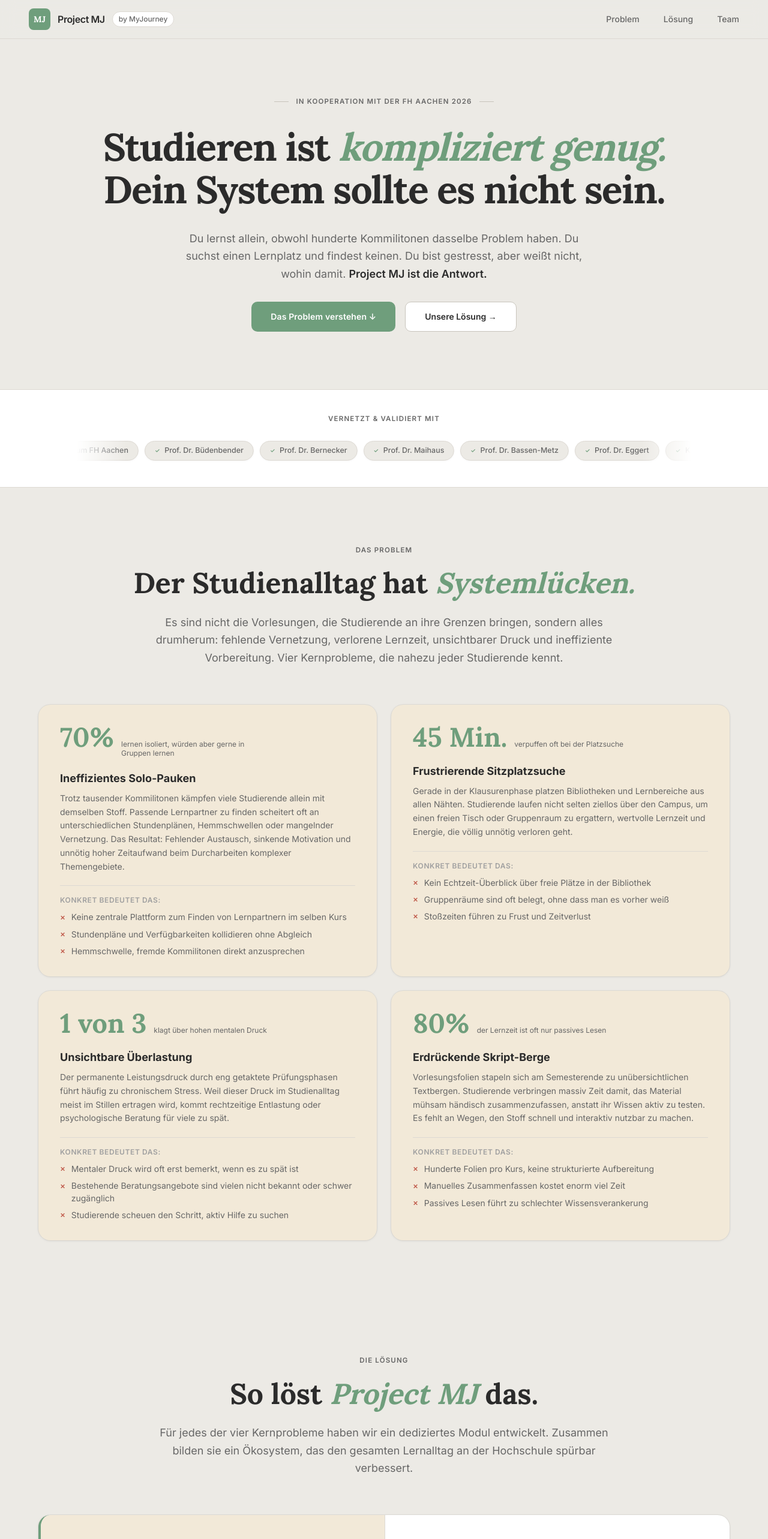
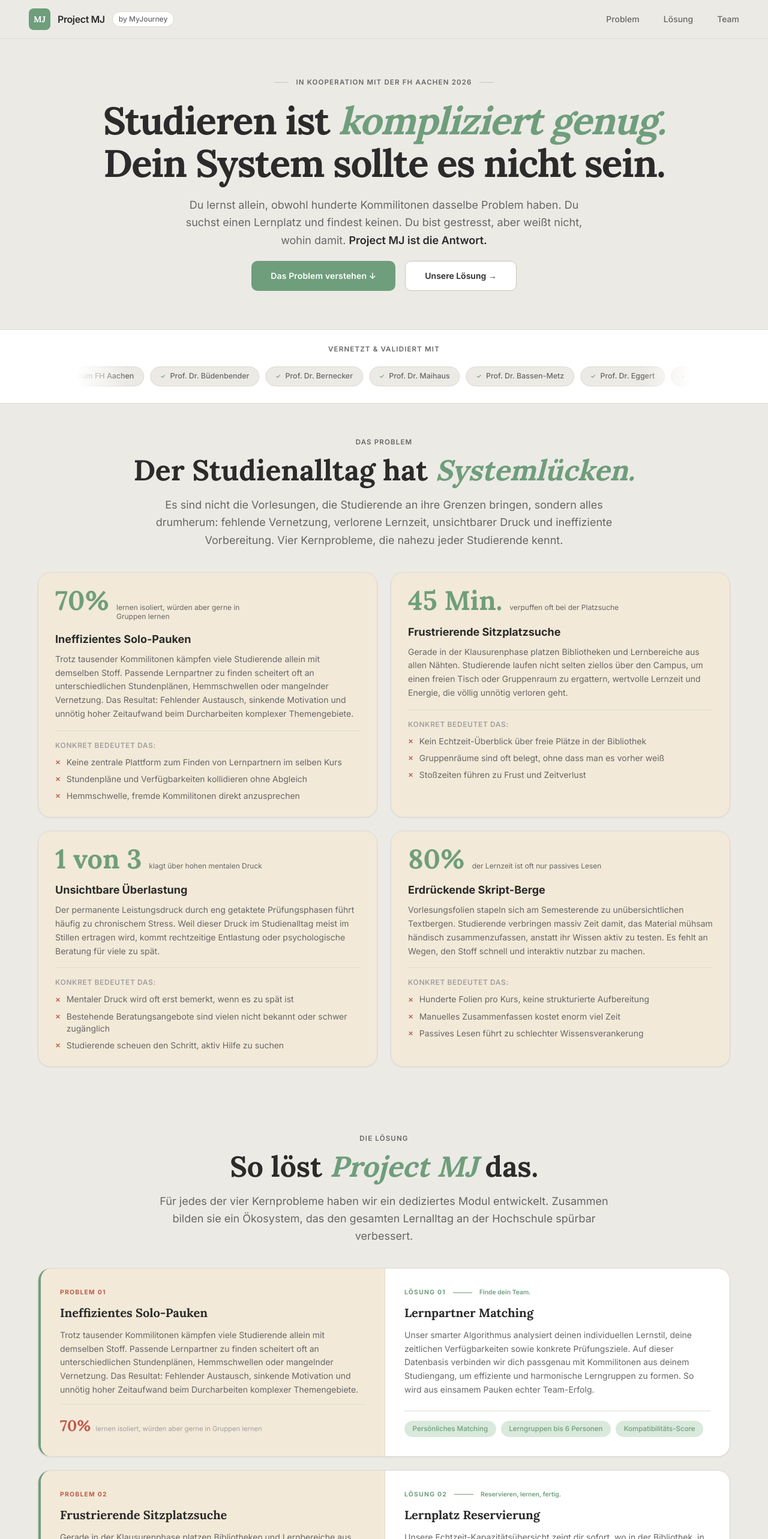
Before and after one commit to daxcodes/myjourney-landing-page, a Next.js app: page /flyer in a window 1280 px wide. Shown: the top 2566 px of the page at 60% size. Built offline with nearby package versions, Linux system fonts and the light colour scheme.

Commit message:
Flyer kompakter

```diff
--- a/src/app/flyer/page.tsx
+++ b/src/app/flyer/page.tsx
@@ -107,15 +107,15 @@
     role: "Projektverantwortlicher · Studierender",
     areas: ["Strategie"],
     quote: "„Kein Studierender sollte das Gefühl haben, auf dem Campus auf sich alleine gestellt zu sein.“",
-    bio: "Als aktiver Studierender an der FH Aachen weiß Darshan aus eigener Erfahrung, wie schnell man im dichten Uni-Alltag den Anschluss verlieren kann. Aus dieser persönlichen Betroffenheit heraus brennt er dafür, seinen Mitstudierenden Rückhalt zu geben. Mit Herzblut und Weitblick kümmert er sich um Finanzen, rechtliche Sicherheit und die Vision hinter Project MJ – damit der Campus wieder ein Ort des Miteinanders wird.",
+    bio: "Als aktiver Studierender an der FH Aachen weiß Darshan aus eigener Erfahrung, wie schnell man im dichten Uni-Alltag den Anschluss verlieren kann. Aus dieser persönlichen Betroffenheit heraus brennt er dafür, seinen Mitstudierenden Rückhalt zu geben. Mit Herzblut und Weitblick kümmert er sich um Finanzen, rechtliche Sicherheit und die Vision hinter Project MJ, damit der Campus wieder ein Ort des Miteinanders wird.",
   },
   {
     initials: "DM",
     name: "Dimitri Marcziter",
     role: "Technical Lead · Studierender",
-    areas: ["Technische Entwicklung"],
+    areas: ["Technische Entwicklung", "Marketing"],
     quote: "„Wir bauen nicht nur Software – wir bauen die Brücken, die im Uni-Alltag oft fehlen.“",
-    bio: "Als ehemaliger Wirtschaftsinformatik-Studierender und jetziger BWL-Student verbindet Dimitri technologisches Know-how mit wirtschaftlichem Verständnis. Er kennt schlaflose Nächte vor Prüfungen und den Frust über unübersichtliche Lerntools am eigenen Leib. Als CTO steckt er all seine Energie in die Entwicklung von Project MJ, um Studierenden den Alltag fühlbar zu erleichtern.",
+    bio: "Als ehemaliger Wirtschaftsinformatik-Studierender und jetziger BWL-Student verbindet Dimitri technologisches Know-how mit wirtschaftlichem Verständnis. Als Technical Lead verantwortet er primär die technische Entwicklung von Project MJ. Da er den Campus-Alltag selbst bestens kennt, bringt er sich genauso im Marketing ein, um die Plattform bei Studierenden bekannt zu machen und Feedback direkt aus der Praxis aufzunehmen.",
   },
 ];
 
@@ -215,8 +215,8 @@
         {/* ══════════════════════════════════════════════════════════
             1. HERO
             ══════════════════════════════════════════════════════════ */}
-        <section className="px-6 lg:px-12 py-16 lg:py-24">
-          <div className="max-w-5xl mx-auto text-center flex flex-col items-center gap-8">
+        <section className="px-6 lg:px-12 py-10 lg:py-16">
+          <div className="max-w-5xl mx-auto text-center flex flex-col items-center gap-5">
             <div className="flex items-center gap-3 fade-in" style={eyebrow}>
               <span style={{ width: "1.5rem", height: "1px", background: "var(--k1-border-dark)", display: "inline-block" }} />
               In Kooperation mit der FH Aachen 2026
@@ -253,9 +253,9 @@
 
 
         {/* ── Trust Marquee ─────────────────────────────────────── */}
-        <section className="py-10 px-6" style={{ borderTop: "1px solid var(--k1-border)", borderBottom: "1px solid var(--k1-border)", background: "var(--k1-bg-alt)" }}>
+        <section className="py-6 px-6" style={{ borderTop: "1px solid var(--k1-border)", borderBottom: "1px solid var(--k1-border)", background: "var(--k1-bg-alt)" }}>
           <div className="max-w-5xl mx-auto">
-            <p className="text-center mb-6" style={eyebrow}>Vernetzt &amp; validiert mit</p>
+            <p className="text-center mb-4" style={eyebrow}>Vernetzt &amp; validiert mit</p>
             <div className="overflow-hidden" style={{ maskImage: "linear-gradient(to right, transparent, black 8%, black 92%, transparent)", WebkitMaskImage: "linear-gradient(to right, transparent, black 8%, black 92%, transparent)" }}>
               <div className="marquee-track gap-2.5 py-1">
                 {[...trustPartners, ...trustPartners].map((inst, i) => (
@@ -285,13 +285,13 @@
         {/* ══════════════════════════════════════════════════════════
             2. DAS PROBLEM — Deep Dive
             ══════════════════════════════════════════════════════════ */}
-        <section id="problem" className="py-24 px-6 lg:px-12" ref={problemRef}>
+        <section id="problem" className="py-14 px-6 lg:px-12" ref={problemRef}>
           <div className="max-w-6xl mx-auto">
 
             {/* Section header */}
-            <div className="text-center mb-16">
-              <p className="reveal mb-5" style={eyebrow}>Das Problem</p>
-              <h2 className="reveal reveal-delay-1 text-3xl lg:text-5xl mb-6" style={{ ...sectionHeading }}>
+            <div className="text-center mb-10">
+              <p className="reveal mb-3" style={eyebrow}>Das Problem</p>
+              <h2 className="reveal reveal-delay-1 text-3xl lg:text-5xl mb-4" style={{ ...sectionHeading }}>
                 Der Studienalltag hat{" "}
                 <em style={{ fontStyle: "italic", color: "var(--k1-accent)" }}>Systemlücken.</em>
               </h2>
@@ -309,11 +309,11 @@
                   style={{
                     background: "var(--k1-bg-warm)",
                     borderRadius: "1.25rem",
-                    padding: "2rem 2.25rem",
+                    padding: "1.5rem 1.75rem",
                     boxShadow: "var(--shadow-card)",
                     display: "flex",
                     flexDirection: "column",
-                    gap: "1.25rem",
+                    gap: "1rem",
                   }}
                 >
                   {/* Stat */}
@@ -358,13 +358,13 @@
         {/* ══════════════════════════════════════════════════════════
             3. DIE LÖSUNG — MJs 4 Module
             ══════════════════════════════════════════════════════════ */}
-        <section id="solution" className="py-24 px-6 lg:px-12" ref={solutionRef}>
+        <section id="solution" className="py-14 px-6 lg:px-12" ref={solutionRef}>
           <div className="max-w-6xl mx-auto">
 
             {/* Section header */}
-            <div className="text-center mb-16">
-              <p className="reveal mb-5" style={eyebrow}>Die Lösung</p>
-              <h2 className="reveal reveal-delay-1 text-3xl lg:text-5xl mb-6" style={{ ...sectionHeading }}>
+            <div className="text-center mb-10">
+              <p className="reveal mb-3" style={eyebrow}>Die Lösung</p>
+              <h2 className="reveal reveal-delay-1 text-3xl lg:text-5xl mb-4" style={{ ...sectionHeading }}>
                 So löst{" "}
                 <em style={{ fontStyle: "italic", color: "var(--k1-accent)" }}>Project MJ</em>{" "}
                 das.
@@ -375,7 +375,7 @@
             </div>
 
             {/* Solution cards — each paired with its problem */}
-            <div className="flex flex-col gap-10">
+            <div className="flex flex-col gap-6">
               {problemSolutions.map((item, i) => (
                 <div
                   key={item.num}
@@ -390,7 +390,7 @@
                 >
                   <div className="grid lg:grid-cols-[1fr_1fr] gap-0">
                     {/* Left — The Problem (recap) */}
-                    <div className="p-8 lg:p-10 flex flex-col gap-4" style={{ background: "var(--k1-bg-warm)", borderRight: "1px solid var(--k1-border)" }}>
+                    <div className="p-6 lg:p-8 flex flex-col gap-3" style={{ background: "var(--k1-bg-warm)", borderRight: "1px solid var(--k1-border)" }}>
                       <div className="flex items-center gap-3">
                         <span style={{ fontSize: "0.65rem", fontWeight: 700, letterSpacing: "0.12em", textTransform: "uppercase", color: "#C05A4A", fontFamily: "var(--font-body)" }}>
                           Problem {item.num}
@@ -409,7 +409,7 @@
                     </div>
 
                     {/* Right — The Solution */}
-                    <div className="p-8 lg:p-10 flex flex-col gap-4">
+                    <div className="p-6 lg:p-8 flex flex-col gap-3">
                       <div className="flex items-center gap-3">
                         <span style={{ fontSize: "0.65rem", fontWeight: 700, letterSpacing: "0.12em", textTransform: "uppercase", color: "var(--k1-accent)", fontFamily: "var(--font-body)" }}>
                           Lösung {item.num}
@@ -455,13 +455,13 @@
         {/* ══════════════════════════════════════════════════════════
             4. FOUNDERS
             ══════════════════════════════════════════════════════════ */}
-        <section id="team" className="py-24 px-6 lg:px-12" ref={foundersRef}>
+        <section id="team" className="py-14 px-6 lg:px-12" ref={foundersRef}>
           <div className="max-w-5xl mx-auto">
 
             {/* Section header */}
-            <div className="text-center mb-14">
-              <p className="reveal mb-5" style={eyebrow}>Das Team</p>
-              <h2 className="reveal reveal-delay-1 text-3xl lg:text-5xl mb-6" style={{ ...sectionHeading }}>
+            <div className="text-center mb-10">
+              <p className="reveal mb-3" style={eyebrow}>Das Team</p>
+              <h2 className="reveal reveal-delay-1 text-3xl lg:text-5xl mb-4" style={{ ...sectionHeading }}>
                 Die{" "}
                 <em style={{ fontStyle: "italic", color: "var(--k1-accent)" }}>Köpfe</em>{" "}
                 hinter Project MJ.
@@ -472,7 +472,7 @@
             </div>
 
             {/* Founder cards */}
-            <div className="grid md:grid-cols-2 gap-8">
+            <div className="grid md:grid-cols-2 gap-6">
               {founders.map((founder, i) => (
                 <div
                   key={founder.initials}
@@ -480,11 +480,11 @@
                   style={{
                     background: "var(--k1-bg-alt)",
                     borderRadius: "1.25rem",
-                    padding: "2.5rem",
+                    padding: "1.75rem",
                     boxShadow: "var(--shadow-card)",
                     display: "flex",
                     flexDirection: "column",
-                    gap: "1.5rem",
+                    gap: "1rem",
                     transition: "box-shadow 0.2s ease",
                   }}
                   onMouseEnter={(e) => (e.currentTarget.style.boxShadow = "var(--shadow-hover)")}
```
